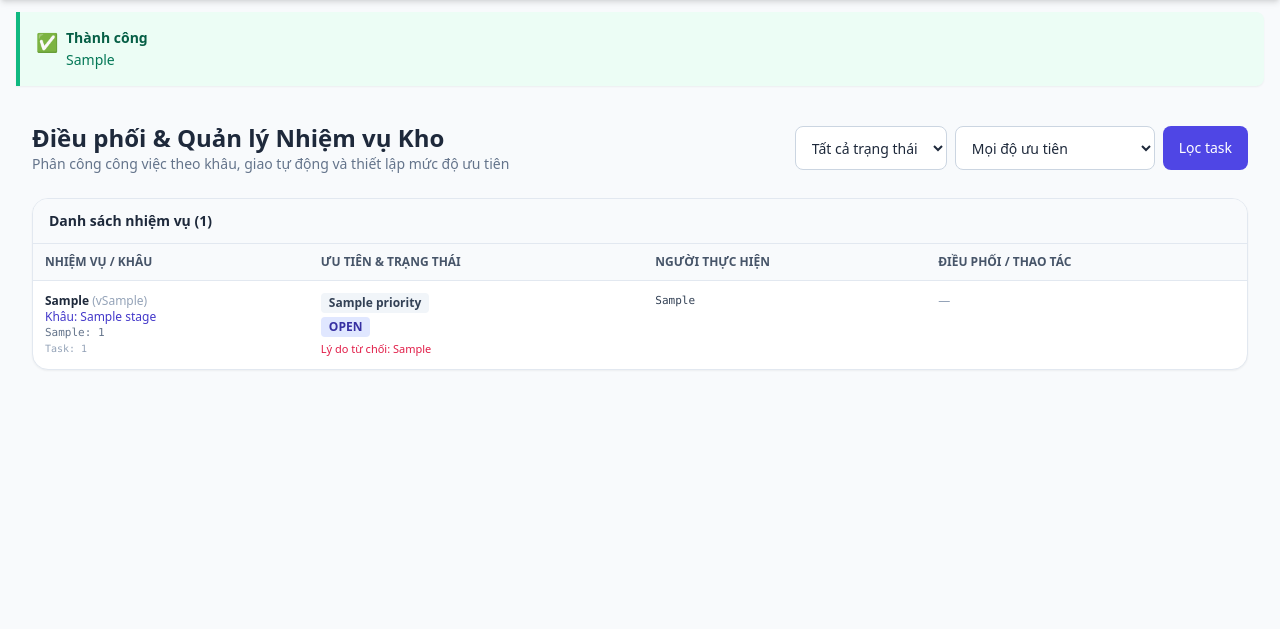
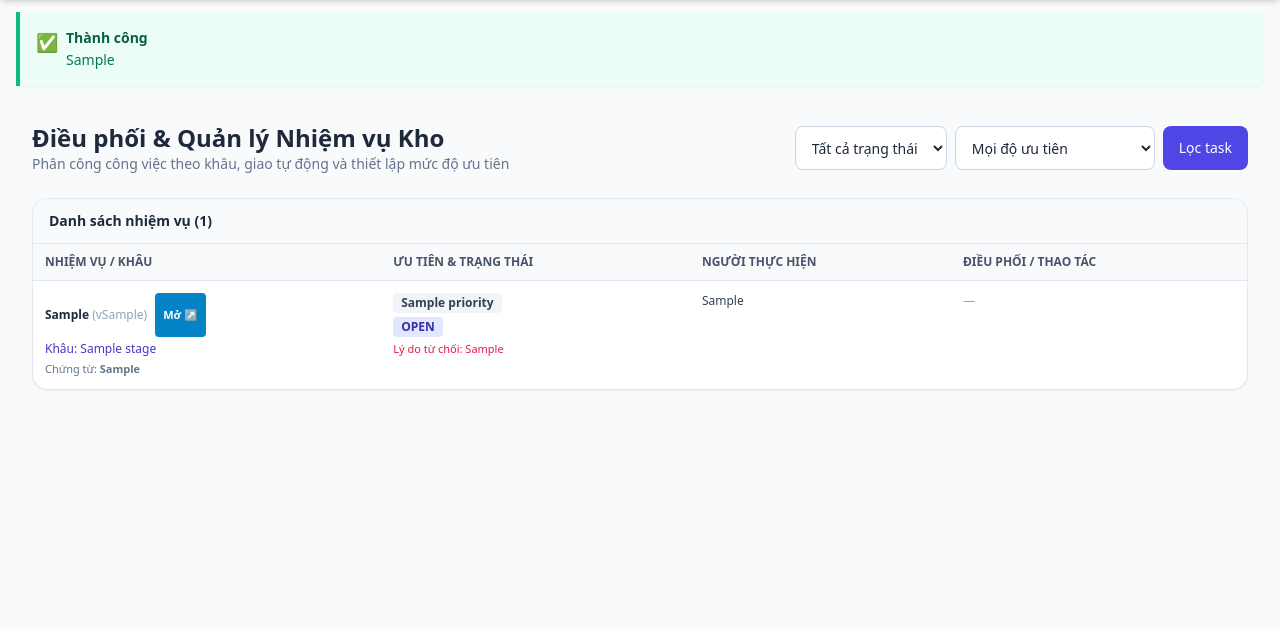
Before and after one commit to binhdoan0201/abest-wms, a Python web app: template client/app/templates/tasks/index.html in a window 1280 px wide. Shown: the part 64-693 px from the top of the page. Run offline with Jinja, Linux system fonts and the light colour scheme; the template is opened without the code that fills it: most values are stand-ins (such as "Sample title", 1, 10 or a date in 2020); some libraries are stand-ins or nearby versions.

Commit message:
fix(client): thêm nút mở chứng từ trên task, dropdown nhân viên và ẩn form tạo task tay

```diff
--- a/client/app/templates/tasks/_tasks_panel.html
+++ b/client/app/templates/tasks/_tasks_panel.html
@@ -28,11 +28,17 @@
         <tbody class="divide-y divide-slate-100">
           {% for t in tasks %}
           <tr class="hover:bg-slate-50 align-top">
-            <td class="px-3 py-3">
-              <div class="font-bold text-slate-800">{{ t.task_type }} <span class="text-slate-400 font-normal">(v{{ t.version_no }})</span></div>
+            <td class="px-3 py-3 space-y-1">
+              <div class="flex flex-wrap items-center gap-2">
+                <span class="font-bold text-slate-800">{{ t.task_type }} <span class="text-slate-400 font-normal">(v{{ t.version_no }})</span></span>
+                {% if t.open_url %}
+                <a href="{{ t.open_url }}" class="inline-flex items-center gap-1 rounded bg-sky-600 px-2 py-0.5 text-[11px] font-semibold text-white hover:bg-sky-700">
+                  Mở ↗
+                </a>
+                {% endif %}
+              </div>
               <div class="text-indigo-700 font-medium">Khâu: {{ t.stage }}</div>
-              <div class="text-slate-500 font-mono text-[11px]">{{ t.ref_doc_type }}: {{ t.ref_doc_id }}</div>
-              <div class="text-slate-400 font-mono text-[10px]">Task: {{ t.task_id }}</div>
+              <div class="text-slate-500 text-[11px]">Chứng từ: <span class="font-semibold">{{ t.ref_doc_type }}</span></div>
             </td>
             <td class="px-3 py-3 space-y-1">
               <div>
@@ -49,23 +55,29 @@
               <div class="text-rose-600 text-[11px]">Lý do từ chối: {{ t.rejection_reason }}</div>
               {% endif %}
             </td>
-            <td class="px-3 py-3 font-mono text-[11px] text-slate-700">
-              {{ t.assigned_to or 'Chưa giao' }}
+            <td class="px-3 py-3 text-xs text-slate-700">
+              {% if t.assigned_to %}
+                {% set ns = namespace(label=t.assigned_to) %}
+                {% for w in workers %}
+                  {% if w.user_id == t.assigned_to %}
+                    {% set ns.label = (w.full_name ~ ' (' ~ w.username ~ ')') if w.full_name else w.username %}
+                  {% endif %}
+                {% endfor %}
+                <span class="font-medium">{{ ns.label }}</span>
+              {% else %}
+                <span class="text-slate-400">Chưa giao</span>
+              {% endif %}
             </td>
             <td class="px-3 py-3 space-y-2">
               {% if is_supervisor and t.status not in ['COMPLETED', 'CANCELLED'] %}
               <form hx-post="/tasks/{{ t.task_id }}/dispatch" hx-target="#tasks-board-panel" hx-swap="innerHTML" class="flex flex-wrap items-center gap-1.5">
                 <input type="hidden" name="version_no" value="{{ t.version_no }}">
-                {% if workers %}
                 <select name="worker_user_id" class="rounded border border-slate-300 px-2 py-1 text-xs bg-white">
                   <option value="">-- Chọn nhân viên --</option>
                   {% for w in workers %}
-                  <option value="{{ w.user_id }}">{{ w.username }} ({{ w.role_code }})</option>
+                  <option value="{{ w.user_id }}">{{ w.full_name or w.username }} ({{ w.username }} - {{ w.role_code }})</option>
                   {% endfor %}
                 </select>
-                {% else %}
-                <input type="text" name="worker_user_id" placeholder="UUID nhân viên" class="rounded border border-slate-300 px-2 py-1 text-xs font-mono w-40">
-                {% endif %}
                 <input type="text" name="note_or_reason" placeholder="Lý do điều chuyển/hủy" class="rounded border border-slate-300 px-2 py-1 text-xs w-36">
                 {% if t.status in ['UNASSIGNED', 'REJECTED'] %}
                 <button type="submit" name="action" value="assign" class="rounded bg-indigo-600 px-2.5 py-1 text-xs font-semibold text-white hover:bg-indigo-700">
@@ -93,6 +105,12 @@
                 </button>
               </form>
               {% elif not is_supervisor and t.status in ['ASSIGNED', 'IN_PROGRESS'] %}
+              <div class="flex flex-wrap items-center gap-1.5">
+                {% if t.open_url %}
+                <a href="{{ t.open_url }}" class="rounded bg-sky-600 px-2.5 py-1 text-xs font-semibold text-white hover:bg-sky-700">
+                  Mở chứng từ ↗
+                </a>
+                {% endif %}
                 <form hx-post="/tasks/{{ t.task_id }}/dispatch" hx-target="#tasks-board-panel" hx-swap="innerHTML" class="flex flex-wrap items-center gap-1.5">
                   <input type="hidden" name="version_no" value="{{ t.version_no }}">
                   {% if t.status == 'ASSIGNED' %}
@@ -104,6 +122,7 @@
                   <button type="submit" name="action" value="complete" class="rounded bg-blue-600 px-2.5 py-1 text-xs font-semibold text-white">Hoàn tất</button>
                   {% endif %}
                 </form>
+              </div>
               {% else %}
               <span class="text-slate-400">—</span>
               {% endif %}
--- a/client/app/templates/tasks/index.html
+++ b/client/app/templates/tasks/index.html
@@ -34,9 +34,11 @@
   </div>
 
   {% if is_supervisor %}
-  <div class="bg-white rounded-2xl shadow-sm border border-slate-200 p-4 space-y-3">
-    <div class="flex flex-col sm:flex-row sm:items-center sm:justify-between gap-2">
-      <h2 class="text-sm font-bold text-slate-800">+ Tạo nhiệm vụ thủ công &amp; Giao tự động</h2>
+  <div class="bg-white rounded-2xl shadow-sm border border-slate-200 p-4 flex flex-col sm:flex-row sm:items-center sm:justify-between gap-3">
+    <div>
+      <h2 class="text-sm font-bold text-slate-800">Phân công tự động hàng đợi</h2>
+      <p class="text-xs text-slate-500">Tự động giao các nhiệm vụ chưa có người nhận cho nhân viên cùng khâu đang ít việc nhất</p>
+    </div>
     <form hx-post="/tasks/auto-assign" hx-target="#tasks-board-panel" hx-swap="innerHTML" class="flex flex-wrap items-center gap-2">
       <select name="stage" class="rounded-lg border border-slate-300 px-2.5 py-1.5 text-xs bg-white">
         <option value="">Tự động giao: Tất cả khâu</option>
@@ -46,43 +48,8 @@
         <option value="DONG_GOI_XUAT">Khâu: DONG_GOI_XUAT</option>
         <option value="KIEM_KE">Khâu: KIEM_KE</option>
       </select>
-        <button type="submit" class="rounded-lg bg-indigo-600 px-3 py-1.5 text-xs font-semibold text-white hover:bg-indigo-700">
+      <button type="submit" class="rounded-lg bg-indigo-600 px-3.5 py-1.5 text-xs font-semibold text-white hover:bg-indigo-700">
         ⚡ Tự động giao hàng đợi
-        </button>
-      </form>
-    </div>
-    <form hx-post="/tasks/create" hx-target="#tasks-board-panel" hx-swap="innerHTML" class="grid grid-cols-1 sm:grid-cols-2 lg:grid-cols-7 gap-3 items-center">
-      <select name="task_type" required class="rounded-lg border border-slate-300 px-3 py-2 text-xs bg-white">
-        <option value="RECEIVING">RECEIVING (Nhận hàng)</option>
-        <option value="PUTAWAY">PUTAWAY (Cất hàng)</option>
-        <option value="PICKING">PICKING (Soạn hàng)</option>
-        <option value="PACKING">PACKING (Đóng gói)</option>
-        <option value="CYCLE_COUNT">CYCLE_COUNT (Kiểm kê)</option>
-        <option value="RECOUNT">RECOUNT (Đếm lại)</option>
-        <option value="INTERNAL_MOVE">INTERNAL_MOVE (Di chuyển nội bộ)</option>
-        <option value="SCRAP_EXECUTION">SCRAP_EXECUTION (Hủy hàng)</option>
-      </select>
-      <select name="stage" required class="rounded-lg border border-slate-300 px-3 py-2 text-xs bg-white">
-        <option value="NHAN_HANG">NHAN_HANG</option>
-        <option value="CAT_HANG">CAT_HANG</option>
-        <option value="SOAN_HANG">SOAN_HANG</option>
-        <option value="DONG_GOI_XUAT">DONG_GOI_XUAT</option>
-        <option value="KIEM_KE">KIEM_KE</option>
-        <option value="QUAN_LY_CHUNG">QUAN_LY_CHUNG</option>
-      </select>
-      <input type="text" name="ref_doc_type" placeholder="Loại CT (PO, SO, GRN...)" required class="rounded-lg border border-slate-300 px-3 py-2 text-xs">
-      <input type="text" name="ref_doc_id" placeholder="UUID chứng từ tham chiếu" required class="rounded-lg border border-slate-300 px-3 py-2 text-xs font-mono">
-      <select name="priority" class="rounded-lg border border-slate-300 px-3 py-2 text-xs bg-white font-semibold">
-        <option value="NORMAL">Ưu tiên: NORMAL</option>
-        <option value="HIGH">Ưu tiên: HIGH</option>
-        <option value="URGENT">Ưu tiên: URGENT</option>
-      </select>
-      <label class="inline-flex items-center gap-1.5 text-xs text-slate-700 font-medium px-1">
-        <input type="checkbox" name="auto_assign" value="1" class="rounded border-slate-300 text-indigo-600">
-        Tự giao ngay
-      </label>
-      <button type="submit" class="rounded-lg bg-emerald-600 px-4 py-2 text-xs font-semibold text-white hover:bg-emerald-700">
-        Tạo nhiệm vụ
       </button>
     </form>
   </div>
```
Also changed, not shown: client/app/modules/tasks/views.py (+37 -3 lines), server/tests/unit/test_client_approvals_tasks.py (+2 -1 lines). Lines whose indentation alone changed are shown as unchanged.
